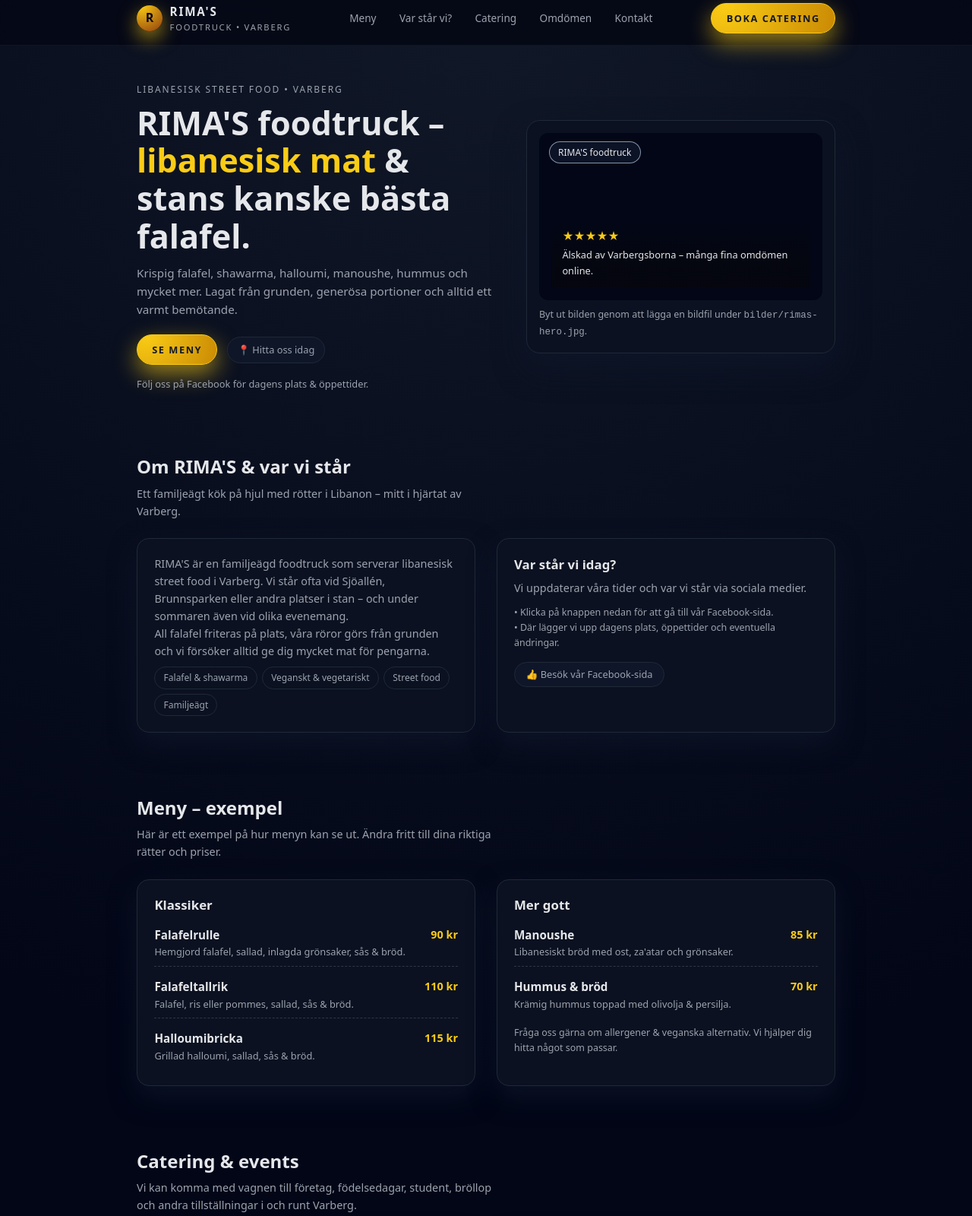
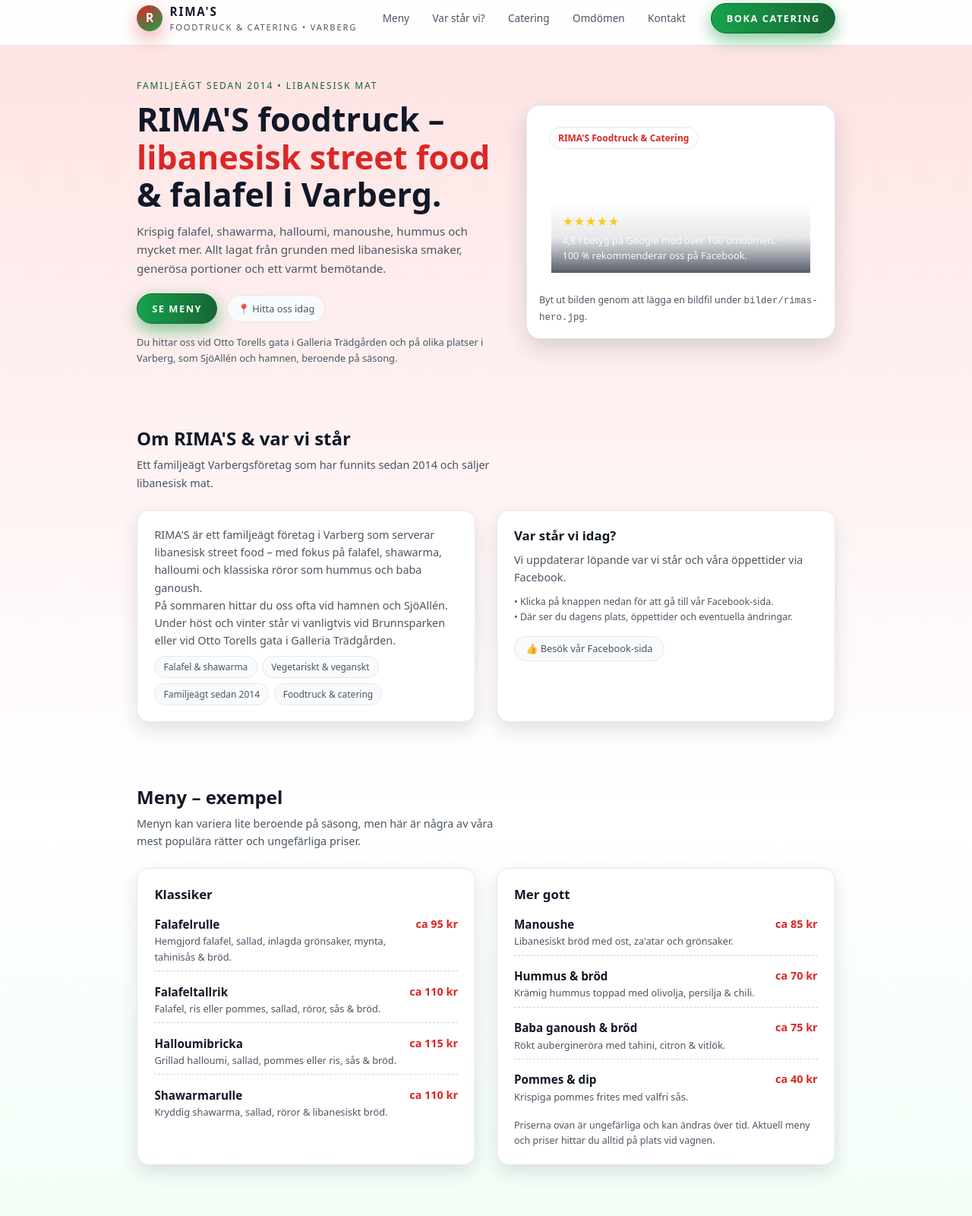
Before and after one commit to elraaihh/Rima-s-foodtruck, a plain HTML site: page index.html in a window 1280 px wide. Shown: the part 11-1611 px from the top of the page at 76% size. Drawn offline with Linux system fonts and the light colour scheme.

Commit message:
Update index.html

```diff
--- a/index.html
+++ b/index.html
@@ -6,18 +6,20 @@
   <meta name="viewport" content="width=device-width, initial-scale=1" />
   <meta
     name="description"
-    content="RIMA'S foodtruck i Varberg serverar libanesisk street food – falafel, shawarma, halloumi, veganskt och catering."
+    content="RIMA'S foodtruck i Varberg – familjeägt sedan 2014. Libanesisk street food, falafel, shawarma, halloumi, veganska alternativ och catering."
   />
   <style>
     :root {
-      --bg: #050816;
-      --bg-alt: #0b1220;
-      --card: #0b1120;
-      --accent: #facc15;
-      --accent-dark: #ca8a04;
-      --text: #e5e7eb;
-      --muted: #9ca3af;
-      --border: #1f2937;
+      /* Libanon-färger: rött, vitt, grönt */
+      --bg: #ffffff;
+      --bg-alt: #fee2e2;
+      --card: #ffffff;
+      --accent: #16a34a;      /* grön */
+      --accent-dark: #166534; /* mörkgrön */
+      --accent-red: #dc2626;  /* röd */
+      --text: #111827;
+      --muted: #4b5563;
+      --border: #e5e7eb;
       --radius: 16px;
     }
 
@@ -30,7 +32,12 @@
     body {
       font-family: system-ui, -apple-system, BlinkMacSystemFont, "Segoe UI",
         sans-serif;
-      background: radial-gradient(circle at top, #111827 0, #020617 55%);
+      background: linear-gradient(
+        to bottom,
+        var(--bg-alt) 0,
+        #ffffff 40%,
+        #dcfce7 100%
+      );
       color: var(--text);
       line-height: 1.6;
     }
@@ -63,8 +70,8 @@
       top: 0;
       z-index: 10;
       backdrop-filter: blur(14px);
-      background: rgba(5, 8, 22, 0.9);
-      border-bottom: 1px solid rgba(15, 23, 42, 0.9);
+      background: rgba(255, 255, 255, 0.94);
+      border-bottom: 1px solid var(--border);
     }
 
     .nav {
@@ -85,13 +92,13 @@
       width: 34px;
       height: 34px;
       border-radius: 999px;
-      background: radial-gradient(circle at 20% 0, #facc15, #92400e);
+      background: radial-gradient(circle at 20% 0, #dc2626, #16a34a);
       display: flex;
       align-items: center;
       justify-content: center;
       font-weight: 700;
-      color: #020617;
-      box-shadow: 0 10px 25px rgba(250, 204, 21, 0.6);
+      color: #f9fafb;
+      box-shadow: 0 10px 25px rgba(220, 38, 38, 0.4);
       font-size: 1rem;
     }
 
@@ -99,6 +106,7 @@
       font-weight: 700;
       letter-spacing: 0.12em;
       font-size: 0.95rem;
+      text-transform: uppercase;
     }
 
     .logo-sub {
@@ -122,8 +130,8 @@
     }
 
     .nav-links a:hover {
-      background: rgba(15, 23, 42, 0.9);
-      color: #f9fafb;
+      background: #f3f4f6;
+      color: var(--accent-dark);
     }
 
     .btn-main {
@@ -132,13 +140,21 @@
       font-size: 0.8rem;
       text-transform: uppercase;
       letter-spacing: 0.12em;
-      border: 1px solid var(--accent);
-      background: radial-gradient(circle at 10% 0, var(--accent), var(--accent-dark));
-      color: #111827;
+      border: 1px solid var(--accent-dark);
+      background: linear-gradient(
+        to right,
+        var(--accent),
+        var(--accent-dark)
+      );
+      color: #f9fafb;
       font-weight: 600;
       cursor: pointer;
-      box-shadow: 0 12px 30px rgba(250, 204, 21, 0.6);
+      box-shadow: 0 8px 22px rgba(22, 163, 74, 0.55);
       white-space: nowrap;
+    }
+
+    .btn-main:hover {
+      filter: brightness(1.05);
     }
 
     main {
@@ -164,7 +180,7 @@
     /* HERO */
 
     .hero {
-      padding: 3rem 0 2.5rem;
+      padding: 2.7rem 0 2.3rem;
     }
 
     .hero-grid {
@@ -178,7 +194,7 @@
       font-size: 0.75rem;
       text-transform: uppercase;
       letter-spacing: 0.16em;
-      color: var(--muted);
+      color: var(--accent-dark);
       margin-bottom: 0.6rem;
     }
 
@@ -189,7 +205,7 @@
     }
 
     .hero-title span {
-      color: var(--accent);
+      color: var(--accent-red);
     }
 
     .hero-text {
@@ -212,7 +228,7 @@
       padding: 0.4rem 0.8rem;
       border-radius: 999px;
       border: 1px solid var(--border);
-      background: rgba(15, 23, 42, 0.9);
+      background: #f9fafb;
       color: var(--muted);
     }
 
@@ -226,13 +242,12 @@
       border-radius: 18px;
       padding: 1rem;
       border: 1px solid var(--border);
-      box-shadow: 0 18px 40px rgba(15, 23, 42, 0.75);
+      box-shadow: 0 12px 30px rgba(15, 23, 42, 0.15);
     }
 
     .hero-card-inner {
       border-radius: 12px;
       overflow: hidden;
-      background: #020617;
       min-height: 220px;
       display: flex;
       flex-direction: column;
@@ -251,20 +266,23 @@
       font-size: 0.75rem;
       padding: 0.25rem 0.7rem;
       border-radius: 999px;
-      background: rgba(15, 23, 42, 0.85);
-      border: 1px solid rgba(148, 163, 184, 0.9);
+      background: rgba(255, 255, 255, 0.9);
+      border: 1px solid var(--border);
+      color: var(--accent-red);
+      font-weight: 600;
     }
 
     .hero-badge {
       margin-top: auto;
       background: linear-gradient(
         to top,
-        rgba(5, 6, 14, 0.95),
-        rgba(5, 6, 14, 0.7),
+        rgba(15, 23, 42, 0.7),
+        rgba(15, 23, 42, 0.1),
         transparent
       );
       padding: 0.8rem 0.9rem;
       font-size: 0.8rem;
+      color: #f9fafb;
     }
 
     .hero-stars {
@@ -286,7 +304,7 @@
       border-radius: var(--radius);
       padding: 1.3rem 1.4rem;
       border: 1px solid var(--border);
-      box-shadow: 0 14px 34px rgba(15, 23, 42, 0.75);
+      box-shadow: 0 10px 24px rgba(15, 23, 42, 0.12);
       font-size: 0.9rem;
     }
 
@@ -307,6 +325,7 @@
       border-radius: 999px;
       border: 1px solid var(--border);
       color: var(--muted);
+      background: #f9fafb;
     }
 
     .menu-items {
@@ -320,7 +339,7 @@
       justify-content: space-between;
       gap: 0.8rem;
       padding-bottom: 0.5rem;
-      border-bottom: 1px dashed rgba(55, 65, 81, 0.8);
+      border-bottom: 1px dashed #d1d5db;
     }
 
     .menu-item:last-child {
@@ -340,7 +359,7 @@
     .menu-price {
       white-space: nowrap;
       font-weight: 600;
-      color: var(--accent);
+      color: var(--accent-red);
       font-size: 0.9rem;
     }
 
@@ -359,7 +378,7 @@
     .review {
       padding: 0.8rem 0.9rem;
       border-radius: 12px;
-      background: #020617;
+      background: #f9fafb;
       border: 1px solid var(--border);
     }
 
@@ -401,15 +420,16 @@
       padding: 0.35rem 0.9rem;
       border-radius: 999px;
       border: 1px solid var(--border);
-      background: rgba(15, 23, 42, 0.95);
+      background: #f9fafb;
       color: var(--muted);
     }
 
     footer {
       padding: 1.4rem 0 2rem;
-      border-top: 1px solid rgba(15, 23, 42, 0.9);
+      border-top: 1px solid var(--border);
       font-size: 0.78rem;
       color: var(--muted);
+      background: #fef2f2;
     }
 
     footer .row {
@@ -460,7 +480,7 @@
           <div class="logo-mark">R</div>
           <div>
             <div class="logo-title">RIMA'S</div>
-            <div class="logo-sub">Foodtruck • Varberg</div>
+            <div class="logo-sub">Foodtruck & Catering • Varberg</div>
           </div>
         </div>
         <nav class="nav-links">
@@ -479,13 +499,14 @@
       <section class="hero" id="top">
         <div class="container hero-grid">
           <div>
-            <div class="eyebrow">Libanesisk street food • Varberg</div>
+            <div class="eyebrow">Familjeägt sedan 2014 • Libanesisk mat</div>
             <h1 class="hero-title">
-              RIMA'S foodtruck – <span>libanesisk mat</span> & stans kanske bästa falafel.
+              RIMA'S foodtruck – <span>libanesisk street food</span> & falafel i Varberg.
             </h1>
             <p class="hero-text">
               Krispig falafel, shawarma, halloumi, manoushe, hummus och mycket mer.
-              Lagat från grunden, generösa portioner och alltid ett varmt bemötande.
+              Allt lagat från grunden med libanesiska smaker, generösa portioner
+              och ett varmt bemötande.
             </p>
             <div class="hero-actions">
               <a href="#meny" class="btn-main">Se meny</a>
@@ -494,16 +515,19 @@
               </a>
             </div>
             <div class="hero-note">
-              Följ oss på Facebook för dagens plats & öppettider.
+              Du hittar oss vid Otto Torells gata i Galleria Trädgården
+              och på olika platser i Varberg, som SjöAllén och hamnen,
+              beroende på säsong.
             </div>
           </div>
 
           <div class="hero-card">
             <div class="hero-card-inner">
-              <div class="hero-tag">RIMA'S foodtruck</div>
+              <div class="hero-tag">RIMA'S Foodtruck & Catering</div>
               <div class="hero-badge">
                 <div class="hero-stars">★★★★★</div>
-                <div>Älskad av Varbergsborna – många fina omdömen online.</div>
+                <div>4,8 i betyg på Google med över 100 omdömen.</div>
+                <div>100 % rekommenderar oss på Facebook.</div>
               </div>
             </div>
             <p class="small-note">
@@ -518,42 +542,42 @@
         <div class="container">
           <h2 class="section-title">Om RIMA'S & var vi står</h2>
           <p class="section-sub">
-            Ett familjeägt kök på hjul med rötter i Libanon – mitt i hjärtat av Varberg.
+            Ett familjeägt Varbergsföretag som har funnits sedan 2014 och säljer libanesisk mat.
           </p>
 
           <div class="two-col">
             <div class="card">
               <p class="muted">
-                RIMA'S är en familjeägd foodtruck som serverar libanesisk street
-                food i Varberg. Vi står ofta vid Sjöallén, Brunnsparken eller
-                andra platser i stan – och under sommaren även vid olika
-                evenemang.
+                RIMA'S är ett familjeägt företag i Varberg som serverar
+                libanesisk street food – med fokus på falafel, shawarma,
+                halloumi och klassiska röror som hummus och baba ganoush.
               </p>
               <p class="muted">
-                All falafel friteras på plats, våra röror görs från grunden och
-                vi försöker alltid ge dig mycket mat för pengarna.
+                På sommaren hittar du oss ofta vid hamnen och SjöAllén.
+                Under höst och vinter står vi vanligtvis vid Brunnsparken
+                eller vid Otto Torells gata i Galleria Trädgården.
               </p>
               <div class="tag-row">
                 <span class="tag">Falafel & shawarma</span>
-                <span class="tag">Veganskt & vegetariskt</span>
-                <span class="tag">Street food</span>
-                <span class="tag">Familjeägt</span>
+                <span class="tag">Vegetariskt & veganskt</span>
+                <span class="tag">Familjeägt sedan 2014</span>
+                <span class="tag">Foodtruck & catering</span>
               </div>
             </div>
 
             <div class="card">
               <h3 style="margin-bottom: 0.35rem;">Var står vi idag?</h3>
               <p class="muted">
-                Vi uppdaterar våra tider och var vi står via sociala medier.
+                Vi uppdaterar löpande var vi står och våra öppettider via Facebook.
               </p>
               <ul class="small-note" style="margin-top: 0.7rem; list-style: none;">
                 <li>• Klicka på knappen nedan för att gå till vår Facebook-sida.</li>
-                <li>• Där lägger vi upp dagens plats, öppettider och eventuella ändringar.</li>
+                <li>• Där ser du dagens plats, öppettider och eventuella ändringar.</li>
               </ul>
               <div class="social-row" style="margin-top: 0.9rem;">
                 <a
                   class="social-pill"
-                  href="https://www.facebook.com"
+                  href="https://www.facebook.com/Rimasvarberg"
                   target="_blank"
                   rel="noopener noreferrer"
                 >
@@ -570,7 +594,8 @@
         <div class="container">
           <h2 class="section-title">Meny – exempel</h2>
           <p class="section-sub">
-            Här är ett exempel på hur menyn kan se ut. Ändra fritt till dina riktiga rätter och priser.
+            Menyn kan variera lite beroende på säsong, men här är några av våra mest
+            populära rätter och ungefärliga priser.
           </p>
 
           <div class="two-col">
@@ -581,30 +606,40 @@
                   <div>
                     <div class="menu-name">Falafelrulle</div>
                     <div class="menu-desc">
-                      Hemgjord falafel, sallad, inlagda grönsaker, sås & bröd.
+                      Hemgjord falafel, sallad, inlagda grönsaker, mynta, tahinisås & bröd.
                     </div>
                   </div>
-                  <div class="menu-price">90 kr</div>
+                  <div class="menu-price">ca 95 kr</div>
                 </div>
 
                 <div class="menu-item">
                   <div>
                     <div class="menu-name">Falafeltallrik</div>
                     <div class="menu-desc">
-                      Falafel, ris eller pommes, sallad, sås & bröd.
+                      Falafel, ris eller pommes, sallad, röror, sås & bröd.
                     </div>
                   </div>
-                  <div class="menu-price">110 kr</div>
+                  <div class="menu-price">ca 110 kr</div>
                 </div>
 
                 <div class="menu-item">
                   <div>
                     <div class="menu-name">Halloumibricka</div>
                     <div class="menu-desc">
-                      Grillad halloumi, sallad, sås & bröd.
+                      Grillad halloumi, sallad, pommes eller ris, sås & bröd.
                     </div>
                   </div>
-                  <div class="menu-price">115 kr</div>
+                  <div class="menu-price">ca 115 kr</div>
+                </div>
+
+                <div class="menu-item">
+                  <div>
+                    <div class="menu-name">Shawarmarulle</div>
+                    <div class="menu-desc">
+                      Kryddig shawarma, sallad, röror & libanesiskt bröd.
+                    </div>
+                  </div>
+                  <div class="menu-price">ca 110 kr</div>
                 </div>
               </div>
             </div>
@@ -619,21 +654,42 @@
                       Libanesiskt bröd med ost, za'atar och grönsaker.
                     </div>
                   </div>
-                  <div class="menu-price">85 kr</div>
+                  <div class="menu-price">ca 85 kr</div>
                 </div>
 
                 <div class="menu-item">
                   <div>
                     <div class="menu-name">Hummus & bröd</div>
                     <div class="menu-desc">
-                      Krämig hummus toppad med olivolja & persilja.
+                      Krämig hummus toppad med olivolja, persilja & chili.
                     </div>
                   </div>
-                  <div class="menu-price">70 kr</div>
+                  <div class="menu-price">ca 70 kr</div>
+                </div>
+
+                <div class="menu-item">
+                  <div>
+                    <div class="menu-name">Baba ganoush & bröd</div>
+                    <div class="menu-desc">
+                      Rökt aubergineröra med tahini, citron & vitlök.
+                    </div>
+                  </div>
+                  <div class="menu-price">ca 75 kr</div>
+                </div>
+
+                <div class="menu-item">
+                  <div>
+                    <div class="menu-name">Pommes & dip</div>
+                    <div class="menu-desc">
+                      Krispiga pommes frites med valfri sås.
+                    </div>
+                  </div>
+                  <div class="menu-price">ca 40 kr</div>
                 </div>
               </div>
               <p class="small-note">
-                Fråga oss gärna om allergener & veganska alternativ. Vi hjälper dig hitta något som passar.
+                Priserna ovan är ungefärliga och kan ändras över tid.
+                Aktuell meny och priser hittar du alltid på plats vid vagnen.
               </p>
             </div>
           </div>
@@ -654,18 +710,18 @@
               <h3 style="margin-bottom: 0.4rem;">Hur fungerar catering?</h3>
               <p class="muted">
                 Berätta datum, ungefärligt antal personer och vad ni är sugna på
-                så tar vi fram ett enkelt upplägg och ett prisförslag.
+                så tar vi fram ett upplägg och ett prisförslag som passar er.
               </p>
               <p class="muted" style="margin-top: 0.7rem;">
                 Vi kan ordna:
               </p>
               <ul class="small-note" style="margin-top: 0.3rem; padding-left: 1rem;">
                 <li>• Foodtruck på plats – servering direkt från vagnen</li>
-                <li>• Buffé med libanesiska rätter</li>
+                <li>• Libanesisk buffé med röror, sallader och varma rätter</li>
                 <li>• Veganska & vegetariska alternativ</li>
               </ul>
               <p class="small-note" style="margin-top: 0.6rem;">
-                Kontakta oss via formuläret eller ring för att prata upplägg.
+                Kontakta oss via telefon eller mejl för en offert.
               </p>
             </div>
 
@@ -675,20 +731,19 @@
                 <div class="review">
                   <div class="review-stars">★★★★★</div>
                   <div>
-                    "Så god falafel, stora portioner och supertrevlig personal.
-                    Hit kommer vi tillbaka!"
+                    "Varbergs bästa falafel! Alltid färska falafelbullar och fantastisk service."
                   </div>
                   <div class="review-meta">– Gästrecension</div>
                 </div>
                 <div class="review">
                   <div class="review-stars">★★★★★</div>
                   <div>
-                    "Bästa maten i Varberg. Rekommenderar halloumirullen!"
+                    "Krispig falafelrulle, fräsch sallad och mycket mat för pengarna."
                   </div>
                   <div class="review-meta">– Gästrecension</div>
                 </div>
                 <p class="small-note">
-                  Fler recensioner hittar du via vår Facebook-sida och andra recensionssidor.
+                  Fler recensioner finns på Google, Facebook och andra recensionssidor.
                 </p>
               </div>
             </div>
@@ -701,7 +756,7 @@
         <div class="container">
           <h2 class="section-title">Kontakt</h2>
           <p class="section-sub">
-            Hör av dig om du vill boka catering, ställa frågor eller bara kolla var vi står.
+            Hör av dig om du vill boka catering, ställa frågor eller bara kolla var vi står idag.
           </p>
 
           <div class="two-col">
@@ -709,22 +764,22 @@
               <ul class="contact-list">
                 <li>
                   <div class="label">Telefon</div>
-                  <div><strong>070-000 00 00</strong> <!-- BYT TILL RÄTT NR --></div>
+                  <div><strong>070-444 63 39</strong></div>
+                </li>
+                <li>
+                  <div class="label">Adress</div>
+                  <div>Otto Torells gata 18, Galleria Trädgården, 432 44 Varberg</div>
                 </li>
                 <li>
                   <div class="label">E-post</div>
-                  <div>info@rimasfoodtruck.se <!-- BYT E-POST --></div>
-                </li>
-                <li>
-                  <div class="label">Ort</div>
-                  <div>Varberg med omnejd</div>
+                  <div>info@rimasfoodtruck.se <!-- uppdatera om ni har annan e-post --></div>
                 </li>
               </ul>
 
               <div class="social-row" style="margin-top: 1.1rem;">
                 <a
                   class="social-pill"
-                  href="https://www.facebook.com"
+                  href="https://www.facebook.com/Rimasvarberg"
                   target="_blank"
                   rel="noopener noreferrer"
                 >
@@ -742,12 +797,13 @@
             <div class="card">
               <h3 style="margin-bottom: 0.5rem;">Snabb förfrågan</h3>
               <p class="small-note">
-                Just nu är detta bara text, men här kan du senare lägga in ett riktigt formulär.
+                Här kan ni senare lägga in ett riktigt kontaktformulär. Tills vidare går det bra
+                att ringa eller skriva på Facebook.
               </p>
               <ul class="small-note" style="margin-top: 0.6rem; padding-left: 1rem;">
-                <li>• Namn</li>
+                <li>• Namn & företag (om det gäller catering)</li>
                 <li>• Datum & ungefärligt antal gäster</li>
-                <li>• Plats</li>
+                <li>• Plats (Varberg med omnejd)</li>
                 <li>• Vad ni är sugna på (buffé, foodtruck, veganskt osv.)</li>
               </ul>
             </div>
```
